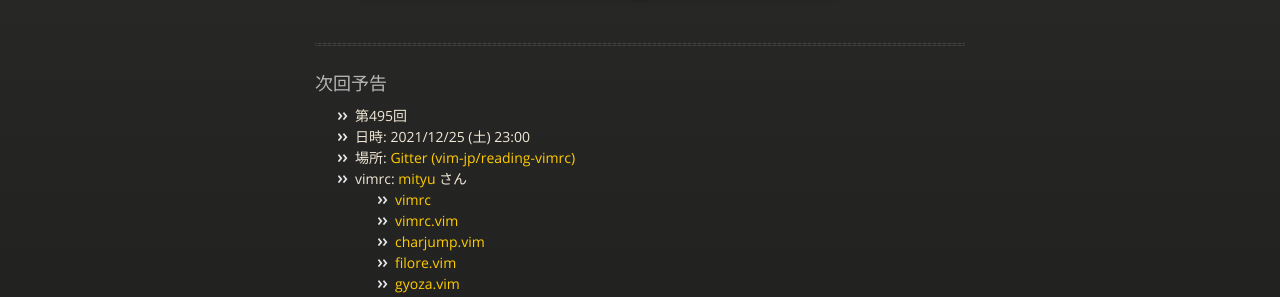
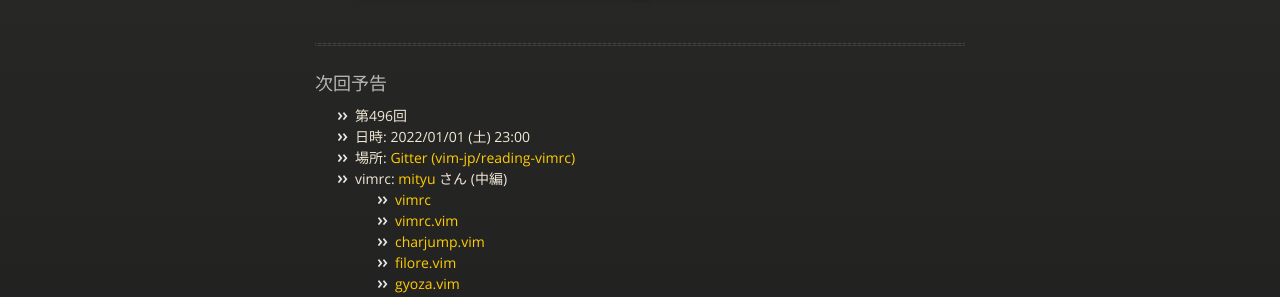
Before and after one commit to vim-jp/reading-vimrc, a Jekyll site: the page built from index.md, in a window 1280 px wide and 900 px high. Shown: the part 211-508 px from the top of the window. Built offline with Jekyll 4.4.1, drawn with Linux system fonts in a browser that asks for light colours; nearby versions of some CDN libraries.

Commit message:
Update the next information: #496 mityu

```diff
--- a/_data/next.yml
+++ b/_data/next.yml
@@ -1,63 +1,64 @@
-- id: 495
-  date: 2021-12-25 23:00
+- id: 496
+  date: 2022-01-01 23:00
   author:
     name: mityu
     url: https://github.com/mityu
   vimrcs:
-    - url: https://github.com/mityu/dotfiles/blob/master/dot_vim/vimrc
-      hash: null
+    - url: >-
+        https://github.com/mityu/dotfiles/blob/f5cb5f9a92f07a8a5ac6cd0ae46381a07549dae9/dot_vim/vimrc
+      hash: f5cb5f9a92f07a8a5ac6cd0ae46381a07549dae9
       name: vimrc
     - url: >-
-        https://github.com/mityu/dotfiles/blob/master/dot_vim/runtime/autoload/vimrc.vim
-      hash: null
+        https://github.com/mityu/dotfiles/blob/f5cb5f9a92f07a8a5ac6cd0ae46381a07549dae9/dot_vim/runtime/autoload/vimrc.vim
+      hash: f5cb5f9a92f07a8a5ac6cd0ae46381a07549dae9
       name: vimrc.vim
     - url: >-
-        https://github.com/mityu/dotfiles/blob/master/dot_vim/runtime/autoload/vimrc/charjump.vim
-      hash: null
+        https://github.com/mityu/dotfiles/blob/f5cb5f9a92f07a8a5ac6cd0ae46381a07549dae9/dot_vim/runtime/autoload/vimrc/charjump.vim
+      hash: f5cb5f9a92f07a8a5ac6cd0ae46381a07549dae9
       name: charjump.vim
     - url: >-
-        https://github.com/mityu/dotfiles/blob/master/dot_vim/runtime/autoload/vimrc/filore.vim
-      hash: null
+        https://github.com/mityu/dotfiles/blob/f5cb5f9a92f07a8a5ac6cd0ae46381a07549dae9/dot_vim/runtime/autoload/vimrc/filore.vim
+      hash: f5cb5f9a92f07a8a5ac6cd0ae46381a07549dae9
       name: filore.vim
     - url: >-
-        https://github.com/mityu/dotfiles/blob/master/dot_vim/runtime/autoload/vimrc/gyoza.vim
-      hash: null
+        https://github.com/mityu/dotfiles/blob/f5cb5f9a92f07a8a5ac6cd0ae46381a07549dae9/dot_vim/runtime/autoload/vimrc/gyoza.vim
+      hash: f5cb5f9a92f07a8a5ac6cd0ae46381a07549dae9
       name: gyoza.vim
     - url: >-
-        https://github.com/mityu/dotfiles/blob/master/dot_vim/runtime/autoload/vimrc/incsearch.vim
-      hash: null
+        https://github.com/mityu/dotfiles/blob/f5cb5f9a92f07a8a5ac6cd0ae46381a07549dae9/dot_vim/runtime/autoload/vimrc/incsearch.vim
+      hash: f5cb5f9a92f07a8a5ac6cd0ae46381a07549dae9
       name: incsearch.vim
     - url: >-
-        https://github.com/mityu/dotfiles/blob/master/dot_vim/runtime/autoload/vimrc/mru.vim
-      hash: null
+        https://github.com/mityu/dotfiles/blob/f5cb5f9a92f07a8a5ac6cd0ae46381a07549dae9/dot_vim/runtime/autoload/vimrc/mru.vim
+      hash: f5cb5f9a92f07a8a5ac6cd0ae46381a07549dae9
       name: mru.vim
     - url: >-
-        https://github.com/mityu/dotfiles/blob/master/dot_vim/runtime/autoload/vimrc/pinsnip.vim
-      hash: null
+        https://github.com/mityu/dotfiles/blob/f5cb5f9a92f07a8a5ac6cd0ae46381a07549dae9/dot_vim/runtime/autoload/vimrc/pinsnip.vim
+      hash: f5cb5f9a92f07a8a5ac6cd0ae46381a07549dae9
       name: pinsnip.vim
     - url: >-
-        https://github.com/mityu/dotfiles/blob/master/dot_vim/runtime/autoload/vimrc/splash.vim
-      hash: null
+        https://github.com/mityu/dotfiles/blob/f5cb5f9a92f07a8a5ac6cd0ae46381a07549dae9/dot_vim/runtime/autoload/vimrc/splash.vim
+      hash: f5cb5f9a92f07a8a5ac6cd0ae46381a07549dae9
       name: splash.vim
     - url: >-
-        https://github.com/mityu/dotfiles/blob/master/dot_vim/runtime/colors/domusaurea.vim
-      hash: null
+        https://github.com/mityu/dotfiles/blob/f5cb5f9a92f07a8a5ac6cd0ae46381a07549dae9/dot_vim/runtime/colors/domusaurea.vim
+      hash: f5cb5f9a92f07a8a5ac6cd0ae46381a07549dae9
       name: domusaurea.vim
     - url: >-
-        https://github.com/mityu/dotfiles/blob/master/dot_vim/runtime/ftplugin/help.vim
-      hash: null
+        https://github.com/mityu/dotfiles/blob/f5cb5f9a92f07a8a5ac6cd0ae46381a07549dae9/dot_vim/runtime/ftplugin/help.vim
+      hash: f5cb5f9a92f07a8a5ac6cd0ae46381a07549dae9
       name: help.vim
     - url: >-
-        https://github.com/mityu/dotfiles/blob/master/dot_vim/runtime/ftplugin/qf.vim
-      hash: null
+        https://github.com/mityu/dotfiles/blob/f5cb5f9a92f07a8a5ac6cd0ae46381a07549dae9/dot_vim/runtime/ftplugin/qf.vim
+      hash: f5cb5f9a92f07a8a5ac6cd0ae46381a07549dae9
       name: qf.vim
     - url: >-
-        https://github.com/mityu/dotfiles/blob/master/dot_vim/runtime/ftplugin/vim.vim
-      hash: null
+        https://github.com/mityu/dotfiles/blob/f5cb5f9a92f07a8a5ac6cd0ae46381a07549dae9/dot_vim/runtime/ftplugin/vim.vim
+      hash: f5cb5f9a92f07a8a5ac6cd0ae46381a07549dae9
       name: vim.vim
     - url: >-
-        https://github.com/mityu/dotfiles/blob/master/dot_vim/runtime/ftplugin/vimspec.vim
-      hash: null
+        https://github.com/mityu/dotfiles/blob/f5cb5f9a92f07a8a5ac6cd0ae46381a07549dae9/dot_vim/runtime/ftplugin/vimspec.vim
+      hash: f5cb5f9a92f07a8a5ac6cd0ae46381a07549dae9
       name: vimspec.vim
-  part: null
+  part: 中編
   other: null
```
